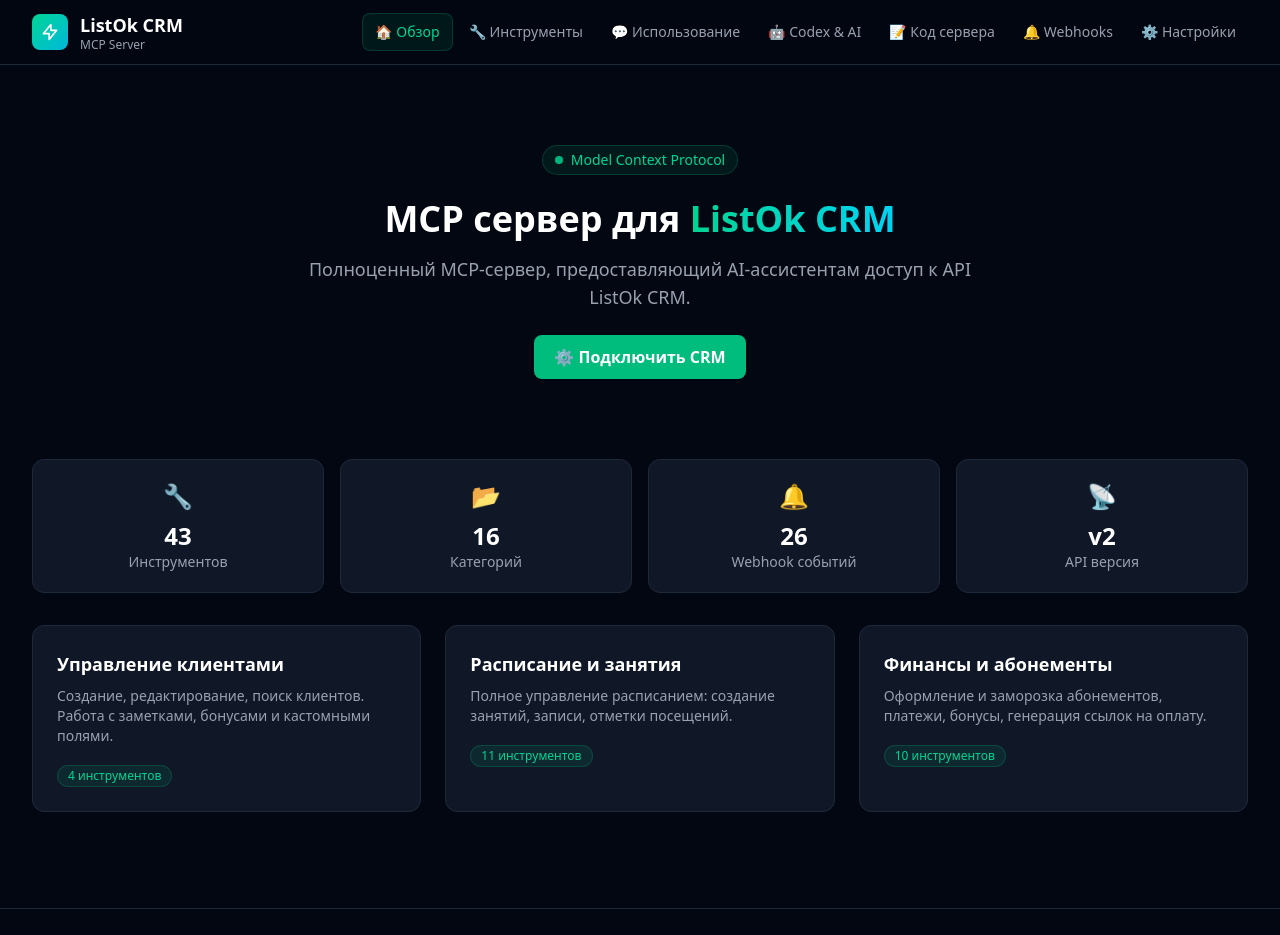
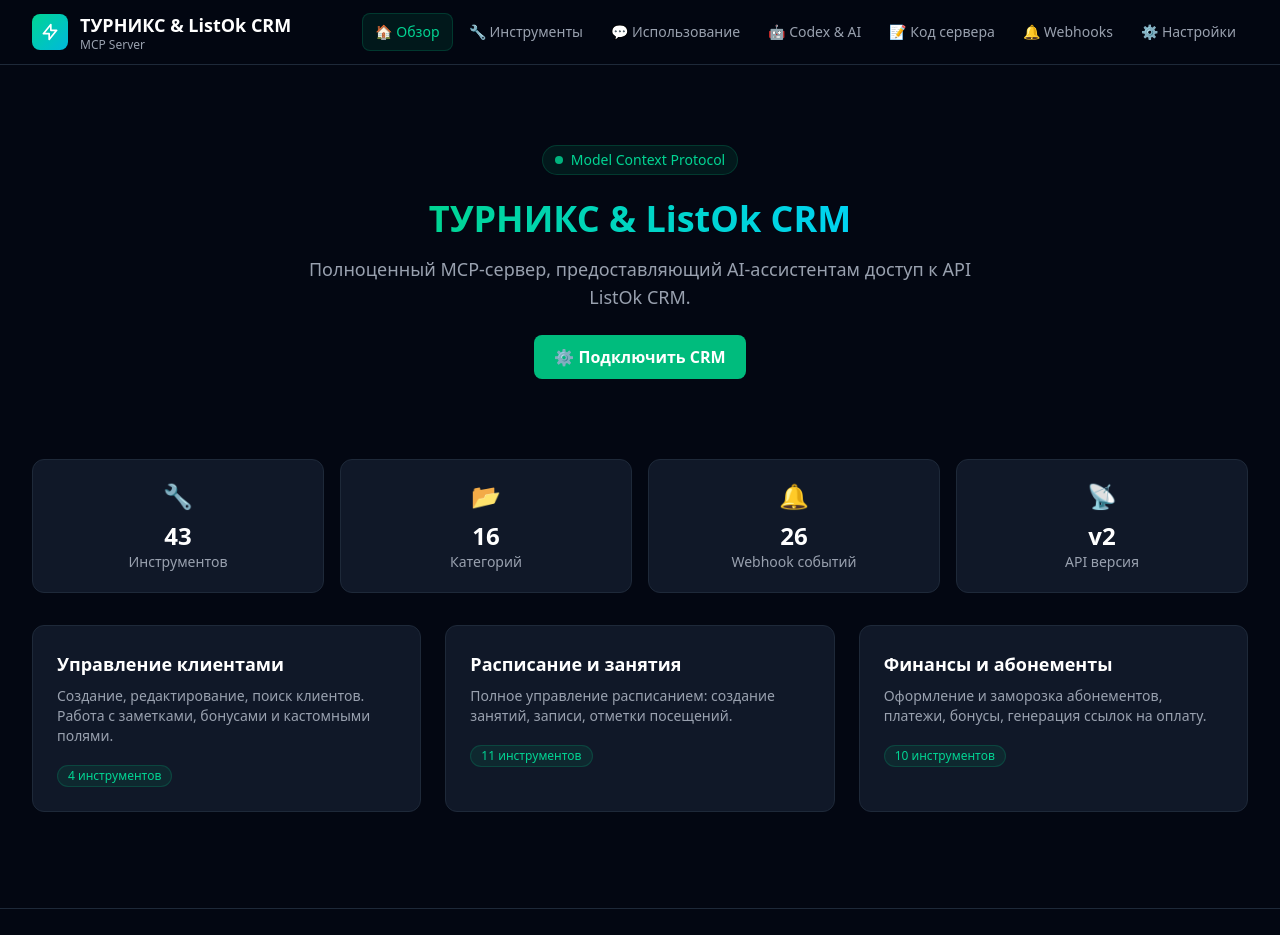
Before and after one commit to andreevevgeny9511-crypto/Listok, a React (Vite) app: page / in a window 1280 px wide. Shown: the top 935 px of the page. Built offline with nearby package versions, Linux system fonts and the light colour scheme.

Commit message:
task snapshot 0c6e8fc6-ed2a-4501-9bda-c0b668f92358

```diff
--- a/index.html
+++ b/index.html
@@ -3,7 +3,7 @@
   <head>
     <meta charset="UTF-8" />
     <meta name="viewport" content="width=device-width, initial-scale=1.0" />
-    <title>ListOk CRM — MCP Server</title>
+    <title>ТУРНИКС & ListOk CRM — MCP Server</title>
     <link
       rel="stylesheet"
       href="https://cdnjs.cloudflare.com/ajax/libs/font-awesome/6.4.0/css/all.min.css"
--- a/src/App.tsx
+++ b/src/App.tsx
@@ -201,7 +201,7 @@ function App() {
                 </svg>
               </div>
               <div>
-                <h1 className="text-lg font-bold text-white">ListOk CRM</h1>
+                <h1 className="text-lg font-bold text-white">ТУРНИКС & ListOk CRM</h1>
                 <p className="text-xs text-gray-400 -mt-0.5">MCP Server</p>
               </div>
               {isConnected && (
@@ -257,8 +257,7 @@ function App() {
                 Model Context Protocol
               </div>
               <h2 className="text-4xl font-bold text-white mb-4">
-                MCP сервер для{" "}
-                <span className="bg-gradient-to-r from-emerald-400 to-cyan-400 bg-clip-text text-transparent">ListOk CRM</span>
+                <span className="bg-gradient-to-r from-emerald-400 to-cyan-400 bg-clip-text text-transparent">ТУРНИКС & ListOk CRM</span>
               </h2>
               <p className="text-lg text-gray-400 max-w-2xl mx-auto">
                 Полноценный MCP-сервер, предоставляющий AI-ассистентам доступ к API ListOk CRM.
@@ -752,7 +751,7 @@ function App() {
       <footer className="border-t border-gray-800 mt-16">
         <div className="max-w-7xl mx-auto px-4 sm:px-6 lg:px-8 py-6">
           <div className="flex items-center justify-between text-sm text-gray-500">
-            <p>ListOk CRM MCP Server • API v2</p>
+            <p>ТУРНИКС & ListOk CRM • MCP Server • API v2</p>
             <a href="https://api.listokcrm.ru/" target="_blank" rel="noopener noreferrer" className="text-emerald-400 hover:text-emerald-300 transition-colors">
               API Документация →
             </a>
```
